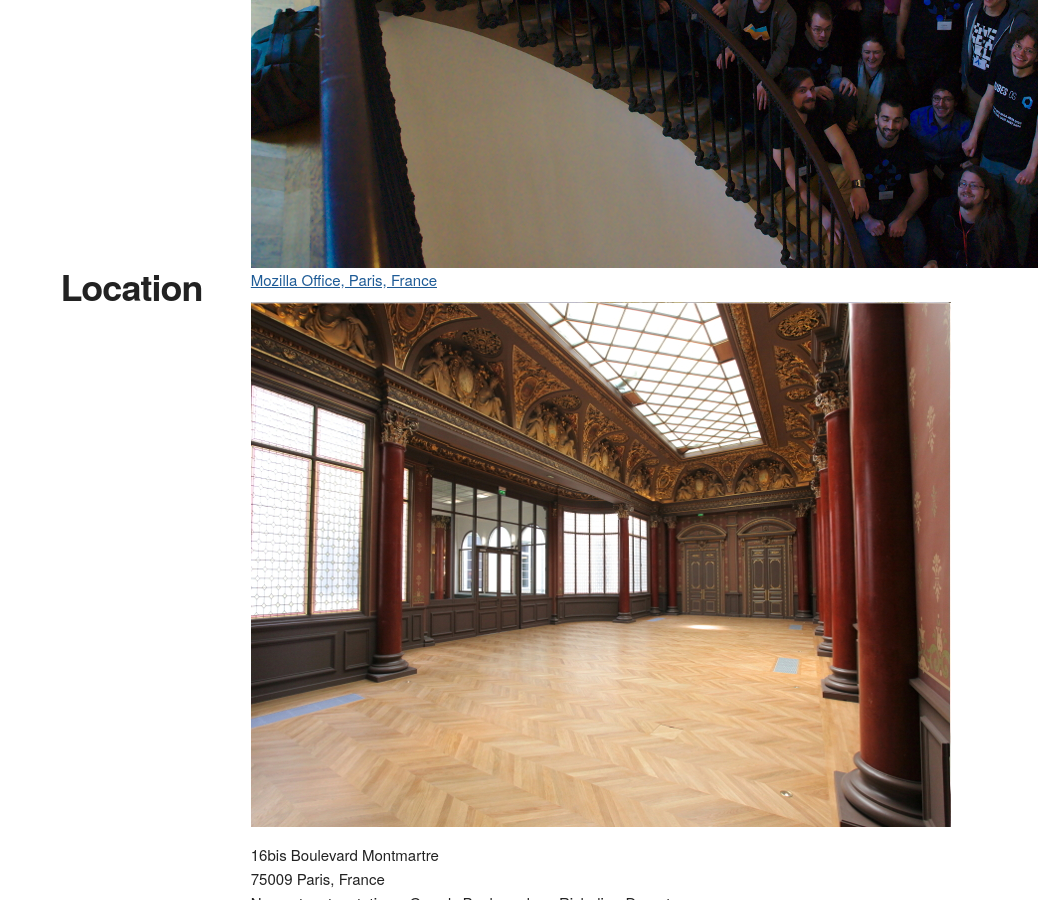
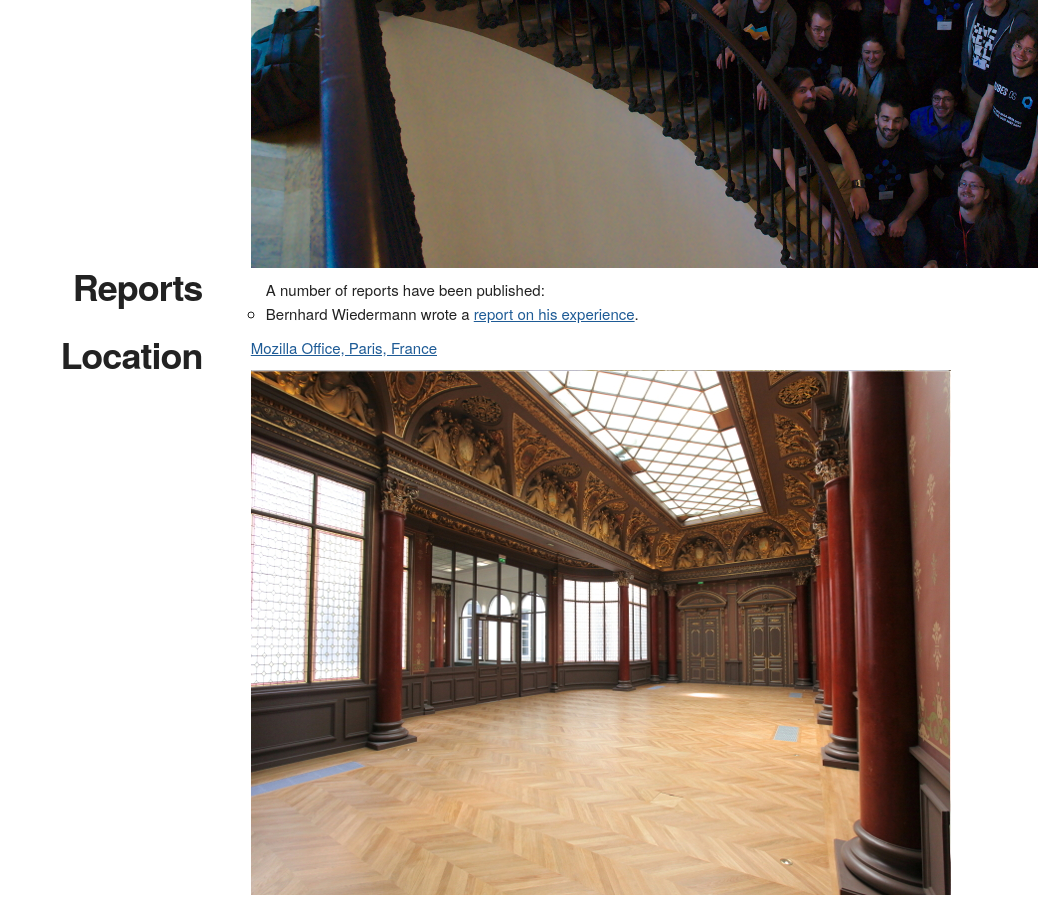
Before and after one commit to prototypefund/reproducible-website, a Jekyll site: the page built from _events/paris2018.html, in a window 1280 px wide and 900 px high, scrolled down 1298 px. Shown: the whole window, without its empty margins (242-1280 px from the left). Built offline with Jekyll 4.4.1, drawn with Linux system fonts in a browser that asks for light colours; some web fonts are replaced.

Commit message:
Paris 2018: add Bernhard's report
Signed-off-by: Holger Levsen <holger@layer-acht.org>

```diff
--- a/_events/paris2018.html
+++ b/_events/paris2018.html
@@ -54,19 +54,19 @@ event_summary: A three-day workshop to continue and grow the Reproducible Builds
  </div>
 </div>
 
-<!--div class="row">
+<div class="row">
   <div class="four columns title">
     <h2>Reports</h2>
   </div>
   <div class="eight columns text">
     <p>
     <ul>A number of reports have been published:
-      <li>preliminary<a href="{{ "/events/berlin2017/ReproducibleSummitIIIEventDocumentation/" | prepend: site.baseurl }}"> Meeting report by Aspiration and complete minutes</a> (<a href="/files/ReproducibleSummitIIIEventDocumentation.pdf">PDF version</a> )</li>
-      <li>Ludovic Courtès wrote <a href="https://www.gnu.org/software/guix/blog/2017/reproducible-builds-a-status-update/">report on the status of GNU Guix</a></li>
+      <!-- li>preliminary<a href="{{ "/events/berlin2017/ReproducibleSummitIIIEventDocumentation/" | prepend: site.baseurl }}"> Meeting report by Aspiration and complete minutes</a> (<a href="/files/ReproducibleSummitIIIEventDocumentation.pdf">PDF version</a> )</li -->
+      <li>Bernhard Wiedermann wrote a <a href="https://lizards.opensuse.org/2018/12/17/report-from-the-reproducible-builds-summit-2018/">report on his experience</a>.</li>
     </ul>
     </p>
  </div>
-</div -->
+</div>
 <div class="row">
   <div class="four columns title">
     <h2>Location</h2>
```
